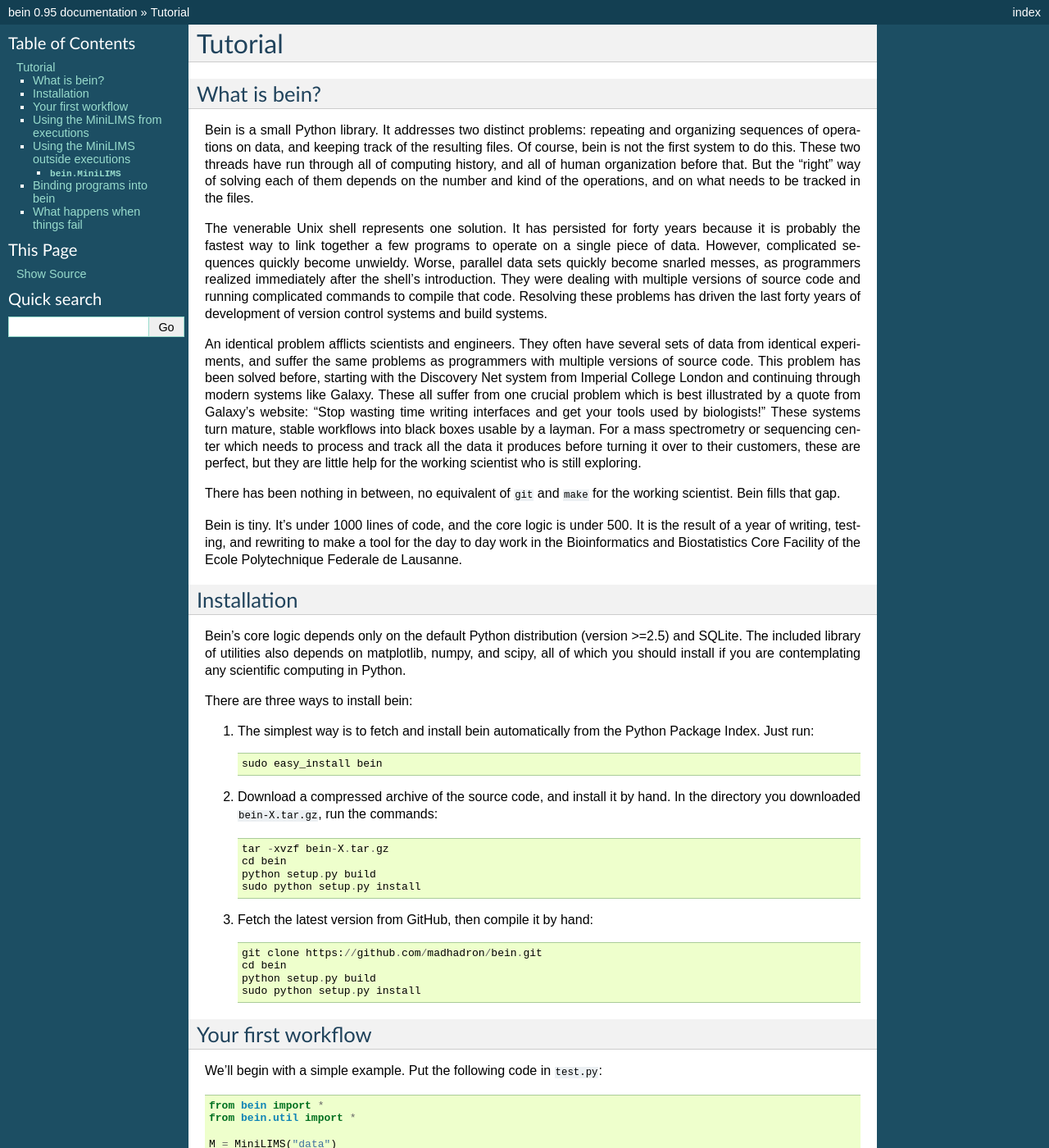
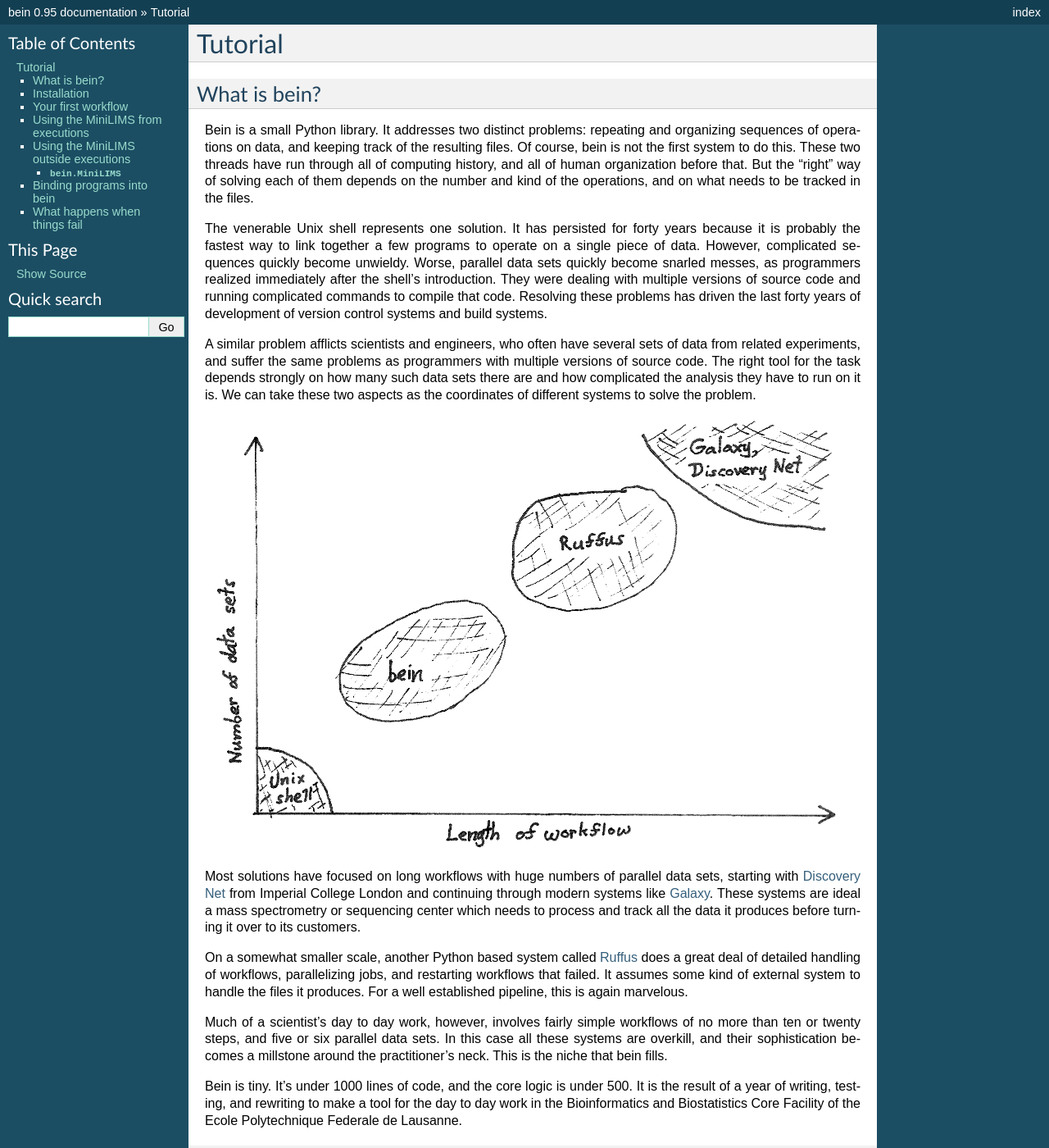
Before and after one commit to madhadron/bein, a Sphinx documentation site: the page built from doc/tutorial.rst, in a window 1280 px wide and 1400 px high. Shown: the whole window at 82% size. Built offline with Sphinx 7.4.7, drawn with Linux system fonts in a browser that asks for light colours; some of the changed text lies outside the part shown.

Commit message:
Small changes.

```diff
--- a/doc/advanced_bein.rst
+++ b/doc/advanced_bein.rst
@@ -356,8 +356,10 @@
 
 Inside the module, connect to your MiniLIMS first thing, and leave it as a global variable in the module.  Yes, global variables are bad practice, but you will use this one so universally that it justifies the practice.  All your actual workflows, on the other hand, you should put inside functions.  That way when you load or reload the module, they don't automatically run.  For workflows that take a lot of time, this would be especially annoying.
 
-Begin crudely.  Get the first steps of your workflow working first, and inspect them with ``beinclient``.  Add a piece at a time, making sure it works.  Use :func:`~bein.util.add_pickle` and :func:`~bein.util.add_figure` to store and plot and intermediate computations that will be helpful to you.
+Begin crudely.  Get the first steps of your workflow working first, and inspect them with ``beinclient``.  Add a piece at a time, making sure it works.  Use :func:`~bein.util.add_pickle` and :func:`~bein.util.add_figure` to store and plot and intermediate computations that will be helpful to you.  However, don't try to do publication quality plots in a workflow.  You will inevitably want to tweak them and the time waiting for the workflow to finish is wasted.  Instead, build them from pickled intermediates.
 
 Once the whole thing is working, then go back and start editing it to make it elegant.  Factor out logical sections of the workflow into functions, and generalize those functions.  Parallelize any places you can.  Look for any repeated additions of structured sets of files to the repository and write a file adding function to handle that case.
 
+Don't make your executions small and atomic.  Executions are a very crude form of isolation, and should usually be made as large as possible, say, one per script.
+
 From here, spend some time with the documentation for bein's modules, and read the source code of bein itself.  Remember, it's short, less than 500 lines not counting blank lines and documentation.  You might also be interested in the :doc:`essay`.
--- a/doc/tutorial.rst
+++ b/doc/tutorial.rst
@@ -8,9 +8,15 @@
 
 The venerable Unix shell represents one solution.  It has persisted for forty years because it is probably the fastest way to link together a few programs to operate on a single piece of data.  However, complicated sequences quickly become unwieldy.  Worse, parallel data sets quickly become snarled messes, as programmers realized immediately after the shell's introduction.  They were dealing with multiple versions of source code and running complicated commands to compile that code.  Resolving these problems has driven the last forty years of development of version control systems and build systems.
 
-An identical problem afflicts scientists and engineers.  They often have several sets of data from identical experiments, and suffer the same problems as programmers with multiple versions of source code.  This problem has been solved before, starting with the Discovery Net system from Imperial College London and continuing through modern systems like Galaxy.  These all suffer from one crucial problem which is best illustrated by a quote from Galaxy's website: "Stop wasting time writing interfaces and get your tools used by biologists!"  These systems turn mature, stable workflows into black boxes usable by a layman.  For a mass spectrometry or sequencing center which needs to process and track all the data it produces before turning it over to their customers, these are perfect, but they are little help for the working scientist who is still exploring.
+A similar problem afflicts scientists and engineers, who often have several sets of data from related experiments, and suffer the same problems as programmers with multiple versions of source code.  The right tool for the task depends strongly on how many such data sets there are and how complicated the analysis they have to run on it is.  We can take these two aspects as the coordinates of different systems to solve the problem.
 
-There has been nothing in between, no equivalent of ``git`` and ``make`` for the working scientist.  Bein fills that gap.
+.. image:: plot.png
+
+Most solutions have focused on long workflows with huge numbers of parallel data sets, starting with `Discovery Net <http://en.wikipedia.org/wiki/Discovery_Net>`_ from Imperial College London and continuing through modern systems like `Galaxy <http://galaxy.psu.edu/>`_.  These systems are ideal a mass spectrometry or sequencing center which needs to process and track all the data it produces before turning it over to its customers.
+
+On a somewhat smaller scale, another Python based system called `Ruffus <http://www.ruffus.org.uk/>`_ does a great deal of detailed handling of workflows, parallelizing jobs, and restarting workflows that failed.  It assumes some kind of external system to handle the files it produces.  For a well established pipeline, this is again marvelous.
+
+Much of a scientist's day to day work, however, involves fairly simple workflows of no more than ten or twenty steps, and five or six parallel data sets.  In this case all these systems are overkill, and their sophistication becomes a millstone around the practitioner's neck.  This is the niche that bein fills.
 
 Bein is tiny.  It's under 1000 lines of code, and the core logic is under 500.  It is the result of a year of writing, testing, and rewriting to make a tool for the day to day work in the Bioinformatics and Biostatistics Core Facility of the Ecole Polytechnique Federale de Lausanne.
 
@@ -111,7 +117,7 @@
 
 We have two tabs at the top of the page, one for executions, one for files in the repository.  Each execution is assigned a unique numeric ID.  Every external program run by an execution is recorded.  If it produced output on ``stdout`` or ``stderr`` that is recorded as well (though ``touch`` does not, so it is absent here).  Finally, if an execution had failed, the Python exception from that failure is recorded and displayed.
 
-If we click on the "Files" tab in ``beinclient``, it is empty.  Filling this tab is the topic of our next two sections.
+If we click on the "Files" tab in ``beinclient``, it is empty. Filling this tab is the topic of our next two sections.
 
 
 Using the MiniLIMS from executions
@@ -229,6 +235,16 @@
   .. automethod:: search_files
 
   .. automethod:: search_executions
+
+Using the MiniLIMS effectively in a program often requires knowing the execution ID of some workflow you just ran.  The execution's ``id`` field is set to this ID after an execution finishes.  During an execution, however, its ID is ``None``.  Consider the code::
+
+    with execution(M) as ex:
+        print ex.id
+
+    print ex.id
+
+The print statement in the execution prints ``None``.  The print statement after the execution prints the integer assigned as the execution's ID.
+
 
 .. _program-binding:
 
```
Also changed, not shown: bein/__init__.py (+13 -1 lines), doc/plot.png (added), 1 other file.
